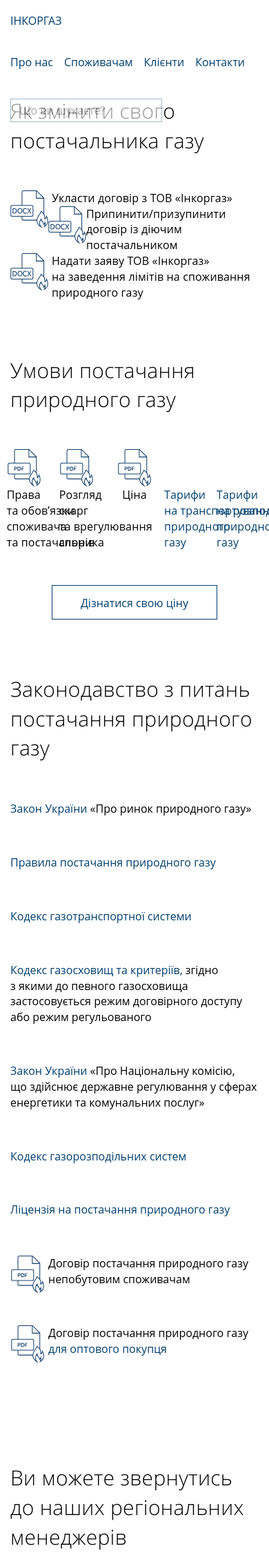
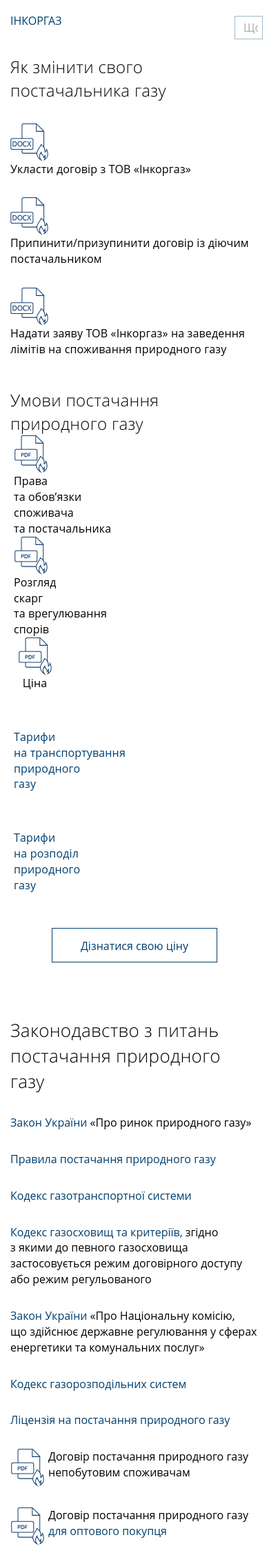
Before and after one commit to Ktara/is-it, a PHP site: page /customer.html in a window 390 px wide; the page is wider, and only the part inside the window is pictured. Shown: the top 2251 px of that part at 69% size. Run offline with PHP 8.4, Linux system fonts and the light colour scheme; some libraries are stand-ins or nearby versions.

Commit message:
add mobile customer and contacts

```diff
--- a/Inkorgaz/css/style.css
+++ b/Inkorgaz/css/style.css
@@ -747,6 +747,11 @@ body {
   line-height: 20px;
   list-style-type: none;
 }
+@media screen and (max-width: 768px) {
+  .nav-header-menu li {
+    display: none;
+  }
+}
 .nav-header-form {
   display: inline-block;
   line-height: 80px;
@@ -1119,19 +1157,49 @@ footer a:hover {
   letter-spacing: 0.3px;
   margin-top: 80px;
 }
+@media screen and (max-width: 992px) {
+  .customer-change h2 {
+    font-size: 26px;
+  }
+}
+@media screen and (max-width: 768px) {
+  .customer-change h2 {
+    margin-top: 20px;
+    font-size: 24px;
+  }
+}
 .customer-change .row {
   margin-top: 50px;
+}
+@media screen and (max-width: 992px) {
+  .customer-change .row {
+    margin-top: 0;
+  }
 }
 .customer-change img {
   width: 55px;
   height: 55px;
   float: left;
 }
+@media screen and (max-width: 768px) {
+  .customer-change img {
+    float: none;
+    margin-top: 30px;
+  }
+}
 .customer-change p {
   margin-left: 60px;
   letter-spacing: 0.16px;
 }
+@media screen and (max-width: 768px) {
+  .customer-change p {
+    margin-left: 0;
+  }
+}
 /* Customer-conditions section */
+.customer-conditions {
+  position: relative;
+}
 .customer-conditions h2 {
   font-size: 30px;
   font-family: 'OpenSans', sans-serif;
@@ -1139,11 +1207,31 @@ footer a:hover {
   letter-spacing: 0.3px;
   margin-top: 80px;
 }
+@media screen and (max-width: 992px) {
+  .customer-conditions h2 {
+    margin-top: 60px;
+    font-size: 26px;
+  }
+}
+@media screen and (max-width: 768px) {
+  .customer-conditions h2 {
+    margin-top: 45px;
+    font-size: 24px;
+  }
+}
 .customer-conditions .row {
   margin-top: 50px;
   display: flex;
   flex-direction: row;
   justify-content: space-between;
+}
+@media screen and (max-width: 768px) {
+  .customer-conditions .row {
+    margin-top: 0;
+    display: block;
+    margin-left: 5px;
+    width: 100%;
+  }
 }
 .customer-conditions-element {
   width: 17%;
@@ -1157,6 +1245,11 @@ footer a:hover {
 }
 .customer-conditions p {
   letter-spacing: 0.16px;
+}
+@media screen and (max-width: 768px) {
+  .customer-conditions p {
+    width: 100%;
+  }
 }
 .customer-conditions-link {
   margin-top: 55px;
@@ -1190,6 +1283,11 @@ footer a:hover {
   letter-spacing: 0.3px;
   margin-top: 80px;
 }
+@media screen and (max-width: 992px) {
+  .customer-legal h2 {
+    font-size: 26px;
+  }
+}
 .customer-legal a {
   color: #003f6f;
 }
@@ -1198,6 +1296,11 @@ footer a:hover {
 }
 .customer-legal-item {
   margin-top: 55px;
+}
+@media screen and (max-width: 768px) {
+  .customer-legal-item {
+    margin-top: 30px;
+  }
 }
 .customer-legal-item-decor {
   margin-left: 55px;
@@ -1215,13 +1318,29 @@ footer a:hover {
   margin-top: 145px;
   letter-spacing: 0.3px;
 }
+@media screen and (max-width: 992px) {
+  .customer-map h2 {
+    font-size: 26px;
+    margin-top: 80px;
+  }
+}
 .customer-map .map {
   height: 440px;
   margin-top: 15px;
 }
+@media screen and (max-width: 768px) {
+  .customer-map .map {
+    height: 225px;
+  }
+}
 .customer-map .map span {
   color: #003f6f;
   position: relative;
+}
+@media screen and (max-width: 768px) {
+  .customer-map .map span {
+    display: none;
+  }
 }
 .customer-map .map span:after {
   content: '';
--- a/Inkorgaz/css/style.less
+++ b/Inkorgaz/css/style.less
@@ -681,6 +681,9 @@ body {
 			height: 20px;
 			line-height: 20px;
 			list-style-type: none;
+			@media screen and (max-width: 768px) {
+				display: none;
+			}
 		}
 	}
 	&-form {
@@ -950,6 +953,10 @@ footer {
 		.opn-light;
 		margin-top: 50px;
 		margin-bottom: 50px;
+		@media screen and (max-width: 768px) {
+			font-size: 24px;
+			margin-bottom: 30px;
+		}
 	}
 	&-logo {
 		height: 120px;
@@ -959,6 +966,10 @@ footer {
 		img {
 			max-width: 40%;
 			max-height: 60%;
+			@media screen and (max-width: 768px) {
+				max-width: 70%;
+				max-height: 80%;
+			}
 		}
 	}
 	.popup-button {
@@ -968,16 +979,16 @@ footer {
 			cursor: pointer;
 			width: 100%;
 			height: 50px;
-			border: 1px solid @white;
+			border: 1px solid @main-blue;
 			line-height: 50px;
 			display: block;
 			text-align: center;
-			color: @white;
+			color: @main-blue;
 			text-decoration: none;
 			transition: box-shadow 0.6s;
 			margin-top: 40px;
 			&:hover {
-				box-shadow: 0px 0px 0px 3px @white;
+				box-shadow: 0px 0px 0px 3px @main-blue;
 			}
 		}
 	}
@@ -998,11 +1009,18 @@ footer {
 		.opn-light;
 		letter-spacing: 0.3px;
 		margin-top: 50px;
+		@media screen and (max-width: 768px) {
+			margin-top: 20px;
+			font-size: 24px;
+		}
 	}
 	&-map {
 		height: 280px;
 		margin-top: 35px;
 		margin-bottom: 70px;
+		@media screen and (max-width: 768px) {
+			height: 165px;
+		}
 	}
 	&-form {
 		display: inline-block;
@@ -1034,6 +1052,14 @@ footer {
 	p {
 		color: @main-blue;
 		letter-spacing: 0.16px;
+		@media screen and (max-width: 768px) {
+			margin-top: 20px;
+		}
+	}
+	.text-clock {
+		@media screen and (max-width: 768px) {
+			display: none;
+		}
 	}
 }
 
@@ -1053,35 +1079,67 @@ footer {
 		.opn-light;
 		letter-spacing: 0.3px;
 		margin-top: 80px;
+		@media screen and (max-width: 992px) {
+			font-size: 26px;
+		}
+		@media screen and (max-width: 768px) {
+			margin-top: 20px;
+			font-size: 24px;
+		}
 	}
 	.row {
 		margin-top: 50px;
+		@media screen and (max-width: 992px) {
+			margin-top: 0;
+		}
 	}
 	img {
 		width: 55px;
 		height: 55px;
 		float: left;
+		@media screen and (max-width: 768px) {
+			float: none;
+			margin-top: 30px;
+		}
 	}
 	p {
 		margin-left: 60px;
 		letter-spacing: 0.16px;
+		@media screen and (max-width: 768px) {
+			margin-left: 0;
+		}
 	}
 }
 
 
 /* Customer-conditions section */
 .customer-conditions {
+	position: relative;
 	h2 {
 		font-size: 30px;
 		.opn-light;
 		letter-spacing: 0.3px;
 		margin-top: 80px;
+		@media screen and (max-width: 992px) {
+			margin-top: 60px;
+			font-size: 26px;
+		}
+		@media screen and (max-width: 768px) {
+			margin-top: 45px;
+			font-size: 24px;
+		}
 	}
 	.row {
 		margin-top: 50px;
 		display: flex;
 		flex-direction: row;
 		justify-content: space-between;
+		@media screen and (max-width: 768px) {
+			margin-top: 0;
+			display: block;
+			margin-left: 5px;
+			width: 100%;
+		}
 	}
 	&-element {
 		width: 17%;
@@ -1092,9 +1150,15 @@ footer {
 	img {
 		width: 50px;
 		height: 55px;
+		@media screen and (max-width: 768px) {
+
+		}
 	}
 	p {
 		letter-spacing: 0.16px;
+		@media screen and (max-width: 768px) {
+			width: 100%;
+		}
 	}
 	&-link {
 		margin-top: 55px;
@@ -1131,6 +1195,9 @@ footer {
 		.opn-light;
 		letter-spacing: 0.3px;
 		margin-top: 80px;
+		@media screen and (max-width: 992px) {
+			font-size: 26px;
+		}
 	}
 	a {
 		color: @main-blue;
@@ -1140,6 +1207,9 @@ footer {
 	}
 	&-item {
 		margin-top: 55px;
+		@media screen and (max-width: 768px) {
+			margin-top: 30px;
+		}
 		&-decor {
 			margin-left: 55px;
 		}
@@ -1159,13 +1229,23 @@ footer {
 		.opn-light;
 		margin-top: 145px;
 		letter-spacing: 0.3px;
+		@media screen and (max-width: 992px) {
+			font-size: 26px;
+			margin-top: 80px;
+		}
 	}
 	.map {
 		height: 440px;
 		margin-top: 15px;
+		@media screen and (max-width: 768px) {
+			height: 225px;
+		}
 		span {
 			color: @main-blue;
 			position: relative;
+			@media screen and (max-width: 768px) {
+				display: none;
+			}
 			&:after {
 				content: '';
 				position: absolute;
@@ -1219,6 +1299,9 @@ footer {
 		font-size: 30px;
 		.opn-light;
 		letter-spacing: 0.3px;
+		@media screen and (max-width: 992px) {
+			font-size: 26px;
+		}
 	}
 	.popup-close {
 		cursor: pointer;
--- a/Inkorgaz/customer.html
+++ b/Inkorgaz/customer.html
@@ -23,8 +23,8 @@
     <header class="nav-header">
       <div class="container">
         <div class="row">
-          <div class="col-md-3 col-sm-3 nav-header-logo">ІНКОРГАЗ</div>
-          <div class="col-md-6 col-sm-6">
+          <div class="col-md-3 col-sm-3 col-xs-8 nav-header-logo">ІНКОРГАЗ</div>
+          <div class="col-md-6 col-sm-6 col-xs-2">
             <ul role="navigation" class="nav-header-menu">
               <li role="presentation"><a href="">Про нас</a></li>
               <li class="active" role="presentation"><a href="">Споживачам</a></li>
@@ -32,7 +32,7 @@
               <li role="presentation"><a href="">Контакти</a></li>
             </ul>
           </div>
-          <div class="col-md-3 col-sm-3 nav-header-form">
+          <div class="col-md-3 col-sm-3 col-xs-2 nav-header-form">
             <form action="#">
               <input type="search" placeholder="Що ви шукаєте?">
             </form>
@@ -46,15 +46,15 @@
       <div class="container">
         <h2>Як змінити свого постачальника газу</h2>
         <div class="row">
-          <div class="col-md-3">
+          <div class="col-md-3 col-sm-3">
             <img src="img/inkorgas-customer/Vector Smart Object10.svg" alt="">
             <p>Укласти договір з&nbsp;ТОВ&nbsp;&laquo;Інкоргаз&raquo;</p>
           </div>
-          <div class="col-md-4 col-md-offset-1">
+          <div class="col-md-4 col-md-offset-1 col-sm-4">
             <img src="img/inkorgas-customer/Vector Smart Object10.svg" alt="">
             <p>Припинити/призупинити договір із&nbsp;діючим постачальником</p>
           </div>
-          <div class="col-md-4">
+          <div class="col-md-4 col-sm-4">
             <img src="img/inkorgas-customer/Vector Smart Object10.svg" alt="">
             <p>Надати заяву ТОВ&nbsp;&laquo;Інкоргаз&raquo; на&nbsp;заведення лімітів на&nbsp;споживання природного газу</p>
           </div>
@@ -94,36 +94,36 @@
       <div class="container">
         <h2>Законодавство з питань постачання природного газу</h2>
         <div class="row">
-          <div class="col-md-4 customer-legal-item">
+          <div class="col-md-4 col-sm-4 col-xs-12 customer-legal-item">
             <p><a href="">Закон України</a> &laquo;Про&nbsp;ринок&nbsp;природного&nbsp;газу&raquo;</p>
           </div>
-          <div class="col-md-4 customer-legal-item">
+          <div class="col-md-4 col-sm-4 col-xs-12 customer-legal-item">
             <a href="">Правила постачання природного газу</a>
           </div>
-          <div class="col-md-4 customer-legal-item">
+          <div class="col-md-4 col-sm-4 col-xs-12 customer-legal-item">
             <a href="">Кодекс газотранспортної системи</a>
           </div>
         </div>
         <div class="row">
-          <div class="col-md-4 customer-legal-item">
+          <div class="col-md-4 col-sm-4 col-xs-12 customer-legal-item">
             <p><a href="">Кодекс газосховищ та&nbsp;критеріїв,</a> згідно з&nbsp;якими до&nbsp;певного газосховища застосовується режим договірного доступу або режим регульованого</p>
           </div>
-          <div class="col-md-4 customer-legal-item">
+          <div class="col-md-4 col-sm-4 col-xs-12 customer-legal-item">
             <p><a href="">Закон України</a> &laquo;Про Національну комісію, що&nbsp;здійснює державне регулювання у&nbsp;сферах енергетики та&nbsp;комунальних послуг&raquo;</p>
           </div>
-          <div class="col-md-4 customer-legal-item">
+          <div class="col-md-4 col-sm-4 col-xs-12 customer-legal-item">
             <a href="">Кодекс газорозподільних систем</a>
           </div>
         </div>
         <div class="row">
-          <div class="col-md-4 customer-legal-item">
+          <div class="col-md-4 col-sm-4 col-xs-12 customer-legal-item">
             <a href="">Ліцензія на&nbsp;постачання природного газу</a>
           </div>
-          <div class="col-md-4 customer-legal-item">
+          <div class="col-md-4 col-sm-4 col-xs-12 customer-legal-item">
             <img src="img/inkorgas-customer/Копия Vector Smart Object41.svg" alt="">
             <p class="customer-legal-item-decor">Договір постачання природного газу непобутовим споживачам</p>
           </div>
-          <div class="col-md-4 customer-legal-item">
+          <div class="col-md-4 col-sm-4 col-xs-12 customer-legal-item">
             <img src="img/inkorgas-customer/Копия Vector Smart Object41.svg" alt="">
             <p class="customer-legal-item-decor">Договір постачання природного газу <span>для оптового покупця</span></p>
           </div>
@@ -150,9 +150,9 @@
     <footer>
       <div class="container">
         <div class="row">
-          <div class="col-md-2">2017©Inkorgas</div>
-          <div class="col-md-4 col-md-offset-6">
-            Design&Development by <a target="_blank" href="">IS.Agency</a>
+          <div class="col-md-2 col-sm-2 col-xs-7">2017©Inkorgas</div>
+          <div class="col-md-4 col-md-offset-6 col-sm-5 col-sm-offset-5 col-xs-5">
+            <p>Design&Development by</p> <a target="_blank" href="">IS.Agency</a>
           </div>
         </div>
       </div>
```
Also changed, not shown: other parts of Inkorgaz/css/style.css (+41 -3 lines), Inkorgaz/about.html (+4 -4 lines), Inkorgaz/clients.html (+24 -24 lines), Inkorgaz/contacts.html (+10 -10 lines).
